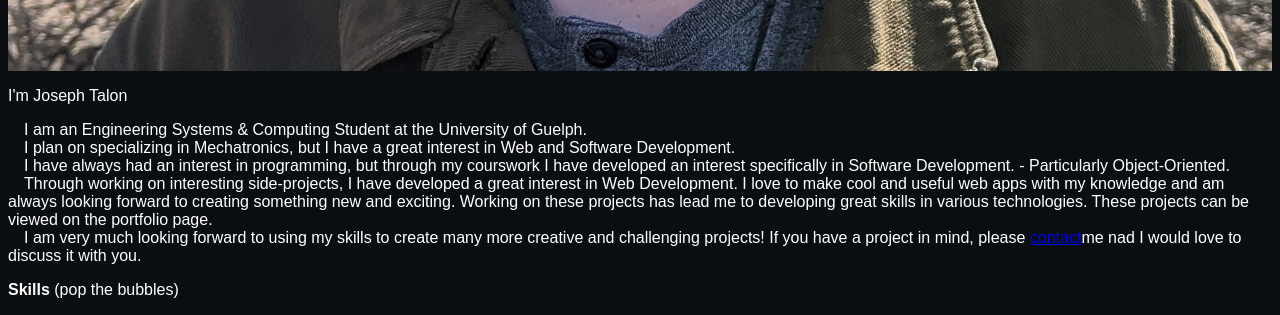
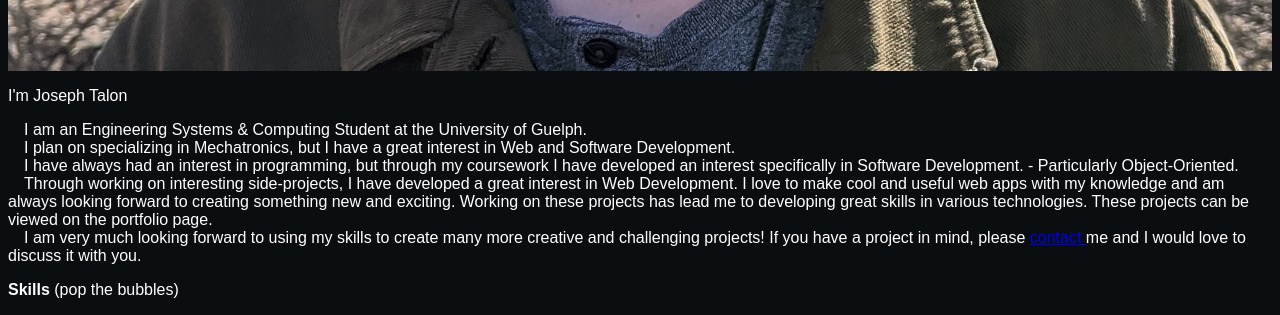
Before and after one commit to jostal/PortfolioFinal, a Next.js app in the folder jt-portfolio/: page /about in a window 1280 px wide. Shown: the part 2260-2575 px from the top of the page. Built offline with nearby package versions, Linux system fonts and the light colour scheme.

Commit message:
about fix

```diff
--- a/jt-portfolio/pages/about.js
+++ b/jt-portfolio/pages/about.js
@@ -58,13 +58,13 @@ export default function About() {
                     <p className="md:text-xl">
                         &emsp;I am an Engineering Systems & Computing Student at the University of Guelph. <br className="mb-3"/>
                         &emsp;I plan on specializing in Mechatronics, but I have a great interest in Web and Software Development. <br className="mb-3"/>
-                        &emsp;I have always had an interest in programming, but through my courswork I have developed an interest specifically in Software Development.
+                        &emsp;I have always had an interest in programming, but through my coursework I have developed an interest specifically in Software Development.
                             - Particularly Object-Oriented. <br className="mb-3"/>
                         &emsp;Through working on interesting side-projects, I have developed a great interest in Web Development. I love to make cool and useful web apps with my knowledge
                             and am always looking forward to creating something new and exciting. Working on these projects has lead me to developing great skills in various technologies.
                             These projects can be viewed on the portfolio page. <br className="mb-3"/>
-                        &emsp;I am very much looking forward to using my skills to create many more creative and challenging projects! If you have a project in mind, please <a href="/contact">contact</a>
-                            me nad I would love to discuss it with you.
+                        &emsp;I am very much looking forward to using my skills to create many more creative and challenging projects! If you have a project in mind, please <a href="/contact">contact </a>
+                            me and I would love to discuss it with you.
                     </p>
                 </div>
             </div>
@@ -96,7 +96,7 @@ export default function About() {
                     </div>
 
                     <div className="relative w-1/2 mt-5">
-                        <motion.div initial="hidden" animate={backPressed ? 'list' : 'hidden'} variants={bubbleVariants} className="absolute left-2/4 text-lg md:text-xl">
+                        <motion.div initial="hidden" animate={backPressed ? 'list' : 'hidden'} variants={bubbleVariants} className="absolute left-2/4 text-lg md:text-xl mt-5">
                             <p><strong>Backend:</strong></p>
                             <ul>
                                 <li><Image src="/skillIcons/nodeIcon.svg" alt="icon" width="20" height="20" /> NodeJS</li>
@@ -117,7 +117,7 @@ export default function About() {
                     </div>
 
                     <div className="relative w-1/2 mt-5">
-                        <motion.div initial="hidden" animate={hostPressed ? 'list' : 'hidden'} variants={bubbleVariants} className="absolute left-0 text-lg md:text-xl">
+                        <motion.div initial="hidden" animate={hostPressed ? 'list' : 'hidden'} variants={bubbleVariants} className="absolute left-0 text-lg md:text-xl mt-5">
                             <p><strong>Hosting/Cloud Services:</strong></p>
                             <ul>
                                 <li><Image src="/skillIcons/firebaseIcon.png" alt="icon" width="25" height="20" />Firebase</li>
```
